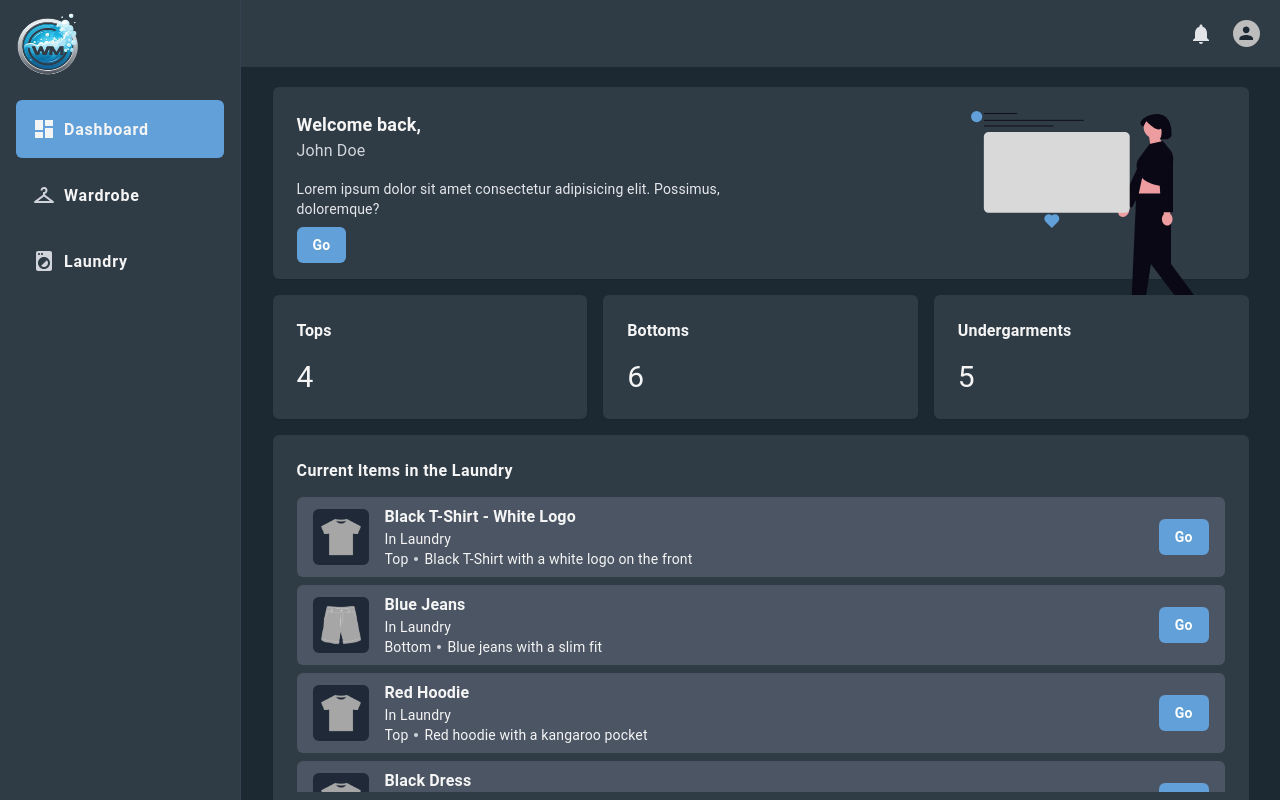
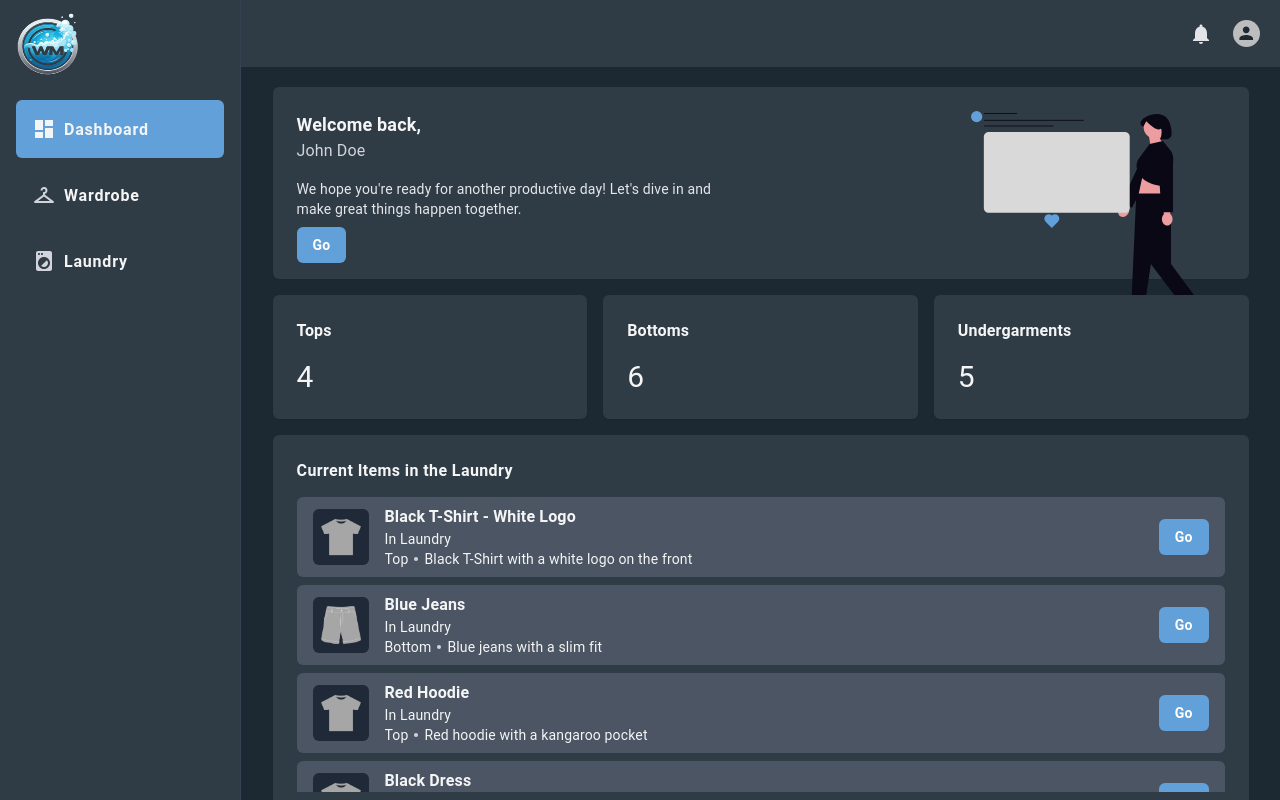
Before and after one commit to Morfusee/WSA-Website, a React (Vite) app: page /dashboard in a window 1280 px wide. Built offline with nearby package versions, Linux system fonts and the light colour scheme.

Commit message:
FEAT (Dashboard): Implemented a Headline for the Dashboard

```diff
--- a/src/pages/dashboard/index.tsx
+++ b/src/pages/dashboard/index.tsx
@@ -49,8 +49,8 @@ function WelcomeCard() {
         </span>
         <span className="flex flex-col gap-2 w-full lg:w-2/3">
           <p className="text-sm text-gray-200">
-            Lorem ipsum dolor sit amet consectetur adipisicing elit. Possimus,
-            doloremque?
+            We hope you're ready for another productive day! Let's dive in and
+            make great things happen together.
           </p>
           <GoButton id={1} />
         </span>
```
